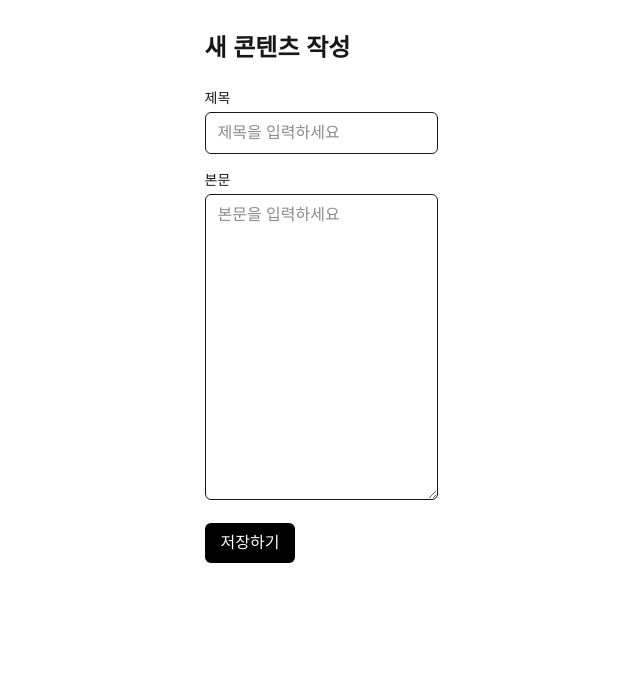
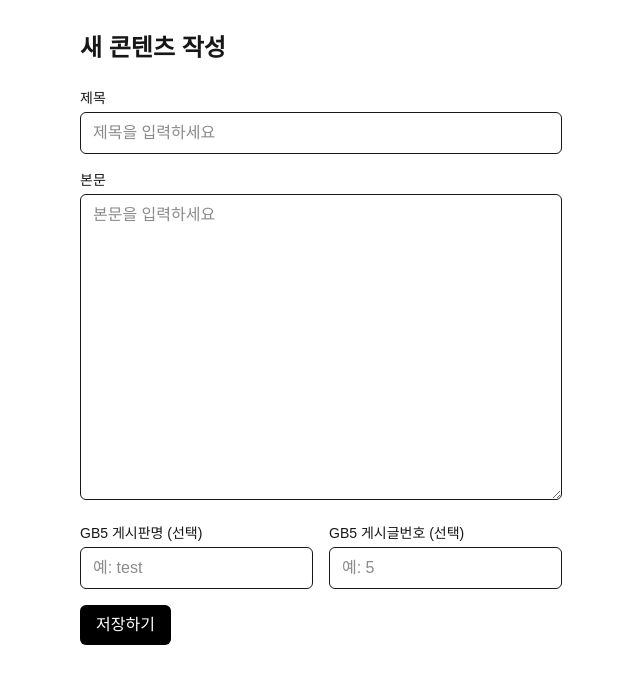
Before and after one commit to redbeeach/ax-seo-manager, a Next.js app: page /contents/new in a window 1280 px wide. Shown: the top 684 px of the page, without its empty margins (319-959 px from the left). Built offline with nearby package versions, Linux system fonts and the light colour scheme.

Commit message:
feat: add GB5 board/post matching for meta API

```diff
--- a/app/api/contents/route.ts
+++ b/app/api/contents/route.ts
@@ -18,7 +18,7 @@ export async function GET() {
 // 생성
 export async function POST(request: NextRequest) {
   const body = await request.json()
-  const { title, body: content } = body
+  const { title, body: content, gb5_bo_table, gb5_wr_id } = body
 
   if (!title || !content) {
     return NextResponse.json(
@@ -29,7 +29,7 @@ export async function POST(request: NextRequest) {
 
   const { data, error } = await supabaseAdmin
     .from('contents')
-    .insert([{ title, body: content }])
+    .insert([{ title, body: content, gb5_bo_table, gb5_wr_id }])
     .select()
     .single()
 
--- a/app/api/public/meta/route.ts
+++ b/app/api/public/meta/route.ts
@@ -4,25 +4,31 @@ import { supabaseAdmin } from '@/lib/supabase/server'
 export async function GET(request: NextRequest) {
   const url = new URL(request.url)
   const id = url.searchParams.get('id')
+  const boTable = url.searchParams.get('bo_table')
+  const wrId = url.searchParams.get('wr_id')
 
-  if (!id) {
-    return NextResponse.json({ error: 'id가 필요합니다.' }, { status: 400 })
+  let query = supabaseAdmin
+    .from('contents')
+    .select('seo_title, meta_description, og_title, og_description, json_ld')
+
+  if (id) {
+    query = query.eq('id', id)
+  } else if (boTable && wrId) {
+    query = query.eq('gb5_bo_table', boTable).eq('gb5_wr_id', wrId)
+  } else {
+    return NextResponse.json(
+      { error: 'id 또는 bo_table+wr_id가 필요합니다.' },
+      { status: 400 }
+    )
   }
 
-  const { data, error } = await supabaseAdmin
-    .from('contents')
-    .select('seo_title, meta_description, og_title, og_description, json_ld')
-    .eq('id', id)
-    .single()
+  const { data, error } = await query.single()
 
   if (error || !data) {
     return NextResponse.json({ error: '콘텐츠를 찾을 수 없습니다.' }, { status: 404 })
   }
 
-  // 다른 도메인(GB5)에서 호출 가능하게 CORS 허용
   return NextResponse.json(data, {
-    headers: {
-      'Access-Control-Allow-Origin': '*',
-    },
+    headers: { 'Access-Control-Allow-Origin': '*' },
   })
 }
--- a/app/contents/new/page.tsx
+++ b/app/contents/new/page.tsx
@@ -9,6 +9,8 @@ export default function NewContentPage() {
   const [body, setBody] = useState('')
   const [loading, setLoading] = useState(false)
   const [error, setError] = useState('')
+    const [gb5BoTable, setGb5BoTable] = useState('')
+    const [gb5WrId, setGb5WrId] = useState('')
 
   const handleSubmit = async (e: React.FormEvent) => {
     e.preventDefault()
@@ -25,7 +27,7 @@ export default function NewContentPage() {
       const res = await fetch('/api/contents', {
         method: 'POST',
         headers: { 'Content-Type': 'application/json' },
-        body: JSON.stringify({ title, body }),
+        body: JSON.stringify({ title, body, gb5_bo_table: gb5BoTable, gb5_wr_id: gb5WrId }),
       })
 
       if (!res.ok) {
@@ -68,7 +70,32 @@ export default function NewContentPage() {
             placeholder="본문을 입력하세요"
           />
         </div>
-
+        <div className="grid grid-cols-2 gap-4">
+        <div>
+            <label className="block text-sm font-medium mb-1">
+            GB5 게시판명 (선택)
+            </label>
+            <input
+            type="text"
+            value={gb5BoTable}
+            onChange={(e) => setGb5BoTable(e.target.value)}
+            className="w-full border rounded-md px-3 py-2"
+            placeholder="예: test"
+            />
+        </div>
+        <div>
+            <label className="block text-sm font-medium mb-1">
+            GB5 게시글번호 (선택)
+            </label>
+            <input
+            type="text"
+            value={gb5WrId}
+            onChange={(e) => setGb5WrId(e.target.value)}
+            className="w-full border rounded-md px-3 py-2"
+            placeholder="예: 5"
+            />
+        </div>
+        </div>
         {error && <p className="text-red-500 text-sm">{error}</p>}
 
         <button
```
